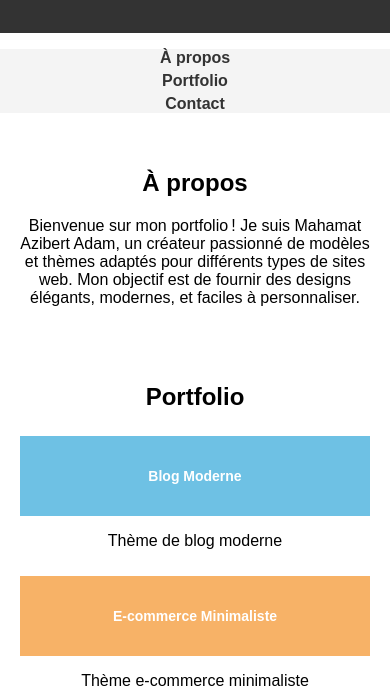
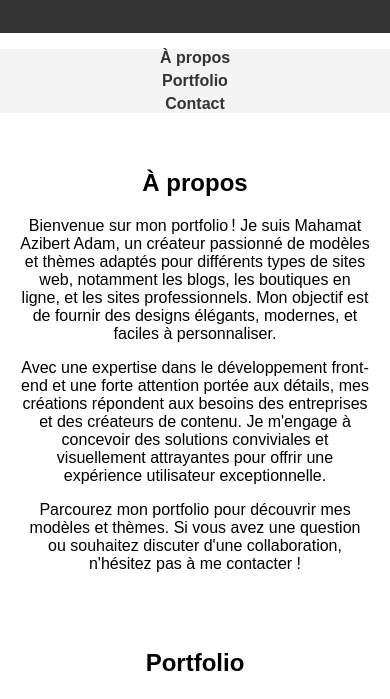
Before and after one commit to ada-wq/portfolio, a plain HTML site: page index.html in a window 390 px wide. Shown: the part 101-800 px from the top of the page. Drawn offline with Linux system fonts and the light colour scheme.

Commit message:
Ajout des fichiers avec design responsive

```diff
--- a/index.html
+++ b/index.html
@@ -24,8 +24,17 @@
         <h2>À propos</h2>
         <p>
             Bienvenue sur mon portfolio ! Je suis Mahamat Azibert Adam, un créateur passionné de modèles et thèmes
-            adaptés pour différents types de sites web. Mon objectif est de fournir des designs élégants, modernes,
-            et faciles à personnaliser.
+            adaptés pour différents types de sites web, notamment les blogs, les boutiques en ligne, et les sites
+            professionnels. Mon objectif est de fournir des designs élégants, modernes, et faciles à personnaliser.
+        </p>
+        <p>
+            Avec une expertise dans le développement front-end et une forte attention portée aux détails, mes
+            créations répondent aux besoins des entreprises et des créateurs de contenu. Je m'engage à concevoir
+            des solutions conviviales et visuellement attrayantes pour offrir une expérience utilisateur exceptionnelle.
+        </p>
+        <p>
+            Parcourez mon portfolio pour découvrir mes modèles et thèmes. Si vous avez une question ou souhaitez
+            discuter d'une collaboration, n'hésitez pas à me contacter !
         </p>
     </section>
 
```
